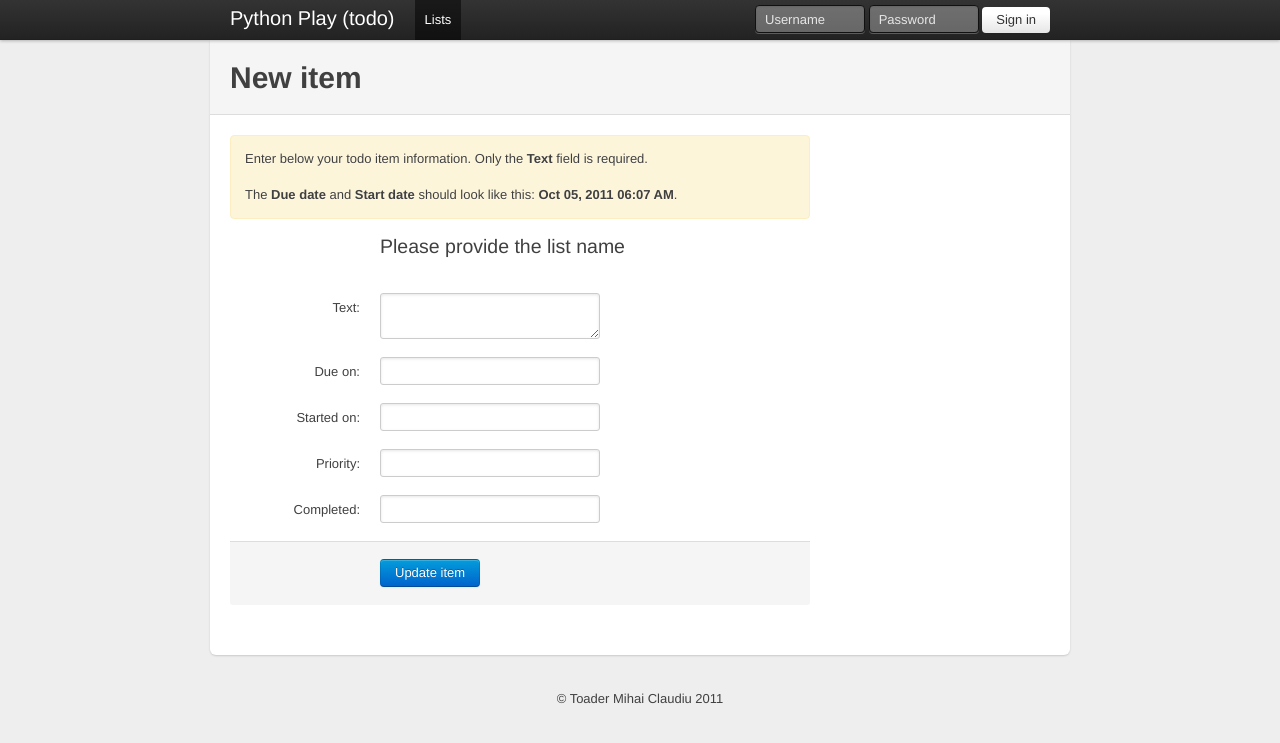
After one commit to mtoader/python-play, a Django app: template todo/templates/todo/item_edit.html in a window 1280 px wide. The commit adds this page. Shown: the top 743 px of the page. Run offline with Django 3.2, Linux system fonts and the light colour scheme; the template is opened without the code that fills it, so the values that code supplies are empty, except form fields; tables that the repository leaves empty hold one stand-in row (values such as "Sample post"); form fields are guessed from the names that the template uses; some libraries are stand-ins or nearby versions.

Commit message:
Added todo item editing.

```diff
--- a/todo/models.py
+++ b/todo/models.py
@@ -17,8 +17,9 @@ class Item(models.Model):
     started_on = models.DateField(blank=True, null=True)
     priority = models.CharField(
         max_length=1,
-        blank=True,
+        default=' ',
         choices=(
+                (' ', 'No priority'),
                 ('A', 'Urgent and Important'),
                 ('B', 'Important but Not Urgent'),
                 ('C', 'Neither Urgent nor Important')
--- /dev/null
+++ b/todo/templates/todo/item_edit.html
@@ -0,0 +1,67 @@
+{% extends 'layout/base.html' %}
+
+{% block header %}
+    <h1>New item</h1>
+{% endblock %}
+
+{% block main_content %}
+
+    <div class="alert-message block-message warning">
+        <p>Enter below your todo item information. Only the <strong>Text</strong> field is required.</p>
+        <br/>
+        <p>The <strong>Due date</strong> and <strong>Start date</strong> should look like this: <strong>Oct 05, 2011 06:07 AM</strong>.</p>
+    </div>
+    {% if form.errors %}
+        <div class="alert-message error"><p>Invalid parameters.</p></div>
+    {% endif %}
+
+    <form method="post">
+
+        <fieldset>
+            <legend>Please provide the list name</legend>
+        </fieldset>
+        <div class="clearfix">
+            <label for="text">{{ form.text.label }}:</label>
+
+            <div class="input">
+                {{ form.text }}
+            </div>
+        </div>
+        <div class="clearfix">
+            <label for="due_on">{{ form.due_on.label }}:</label>
+
+            <div class="input">
+                {{ form.due_on }}
+            </div>
+        </div>
+        <div class="clearfix">
+            <label for="started_on">{{ form.started_on.label }}:</label>
+
+            <div class="input">
+                {{ form.started_on }}
+            </div>
+        </div>
+        <div class="clearfix">
+            <label for="priority">{{ form.priority.label }}:</label>
+
+            <div class="input">
+                {{ form.priority }}
+            </div>
+        </div>
+        <div class="clearfix">
+            <label for="completed">{{ form.completed.label }}:</label>
+
+            <div class="input">
+                {{ form.completed }}
+            </div>
+        </div>
+        <div class="actions"><input type="submit" value="Update item" class="btn primary"/></div>
+        {% csrf_token %}
+    </form>
+
+{% endblock %}
+
+{% block secondary_content %}
+
+
+{% endblock %}
--- a/todo/templates/todo/list.html
+++ b/todo/templates/todo/list.html
@@ -30,7 +30,7 @@
 
                 {% if item.priority or item.due_on or item.started_on %}
                     <dl>
-                        {% if item.priority %}
+                        {% if item.priority and item.priority != ' ' %}
                             <dt>Priority:</dt>
                             <dd>
                                 {% if item.priority == 'A' %}
```
Also changed, not shown: todo/forms.py (+25 -1 lines), todo/views.py (+29 -1 lines).
